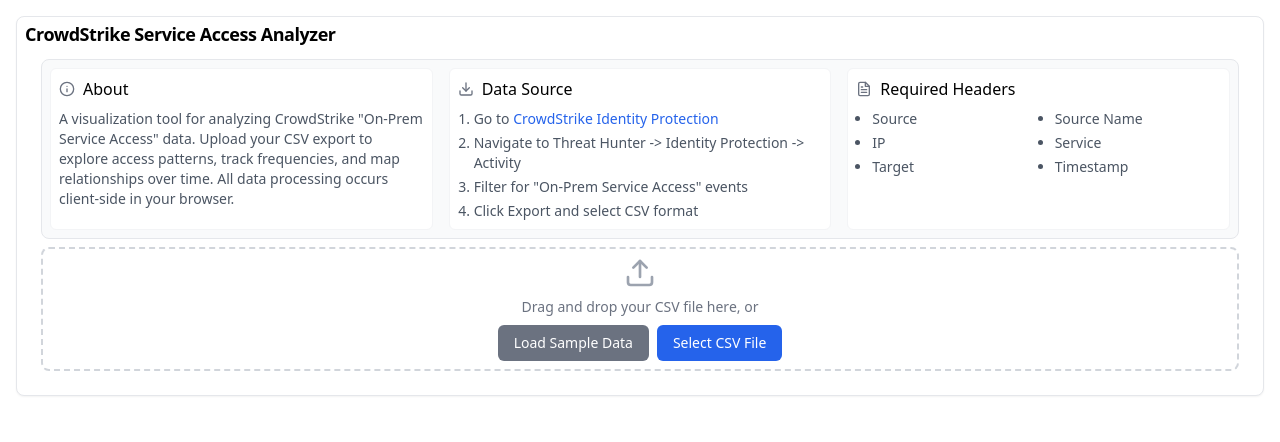
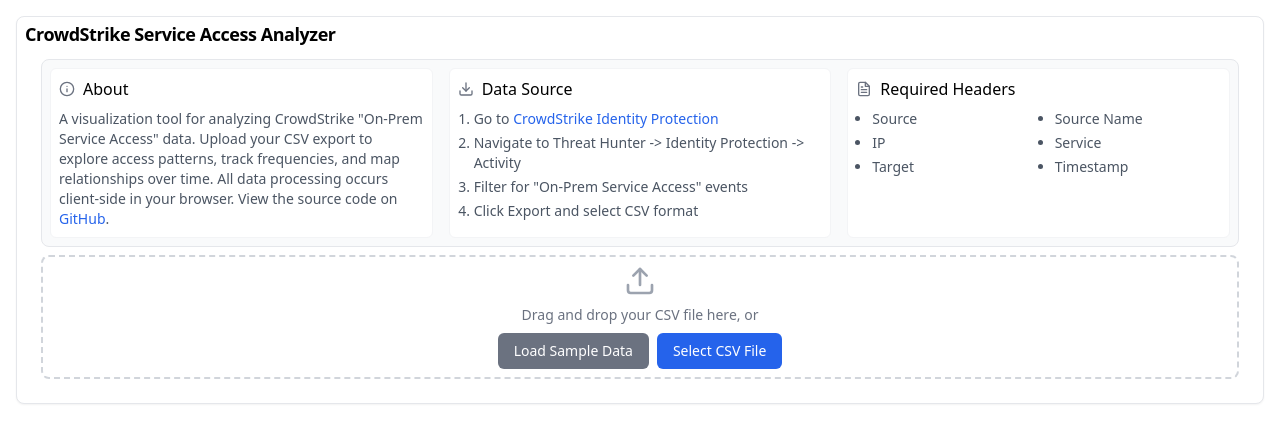
Before and after one commit to o-th/crowdstrike-service-analyzer, a React (Vite) app: page / in a window 1280 px wide. Shown: the top 442 px of the page. Built offline with nearby package versions, Linux system fonts and the light colour scheme.

Commit message:
added readme and github link

```diff
--- a/src/components/CrowdStrikeAnalyzer.tsx
+++ b/src/components/CrowdStrikeAnalyzer.tsx
@@ -446,7 +446,7 @@
                   <h4 className="font-medium">About</h4>
                 </div>
                 <p className="text-sm text-gray-600">
-                A visualization tool for analyzing CrowdStrike "On-Prem Service Access" data. Upload your CSV export to explore access patterns, track frequencies, and map relationships over time. All data processing occurs client-side in your browser.
+                A visualization tool for analyzing CrowdStrike "On-Prem Service Access" data. Upload your CSV export to explore access patterns, track frequencies, and map relationships over time. All data processing occurs client-side in your browser. View the source code on <a href="https://github.com/o-th/crowdstrike-service-analyzer" target="_blank" rel="noopener noreferrer" className="text-blue-600 hover:text-blue-800">GitHub</a>.
                 </p>
               </div>
 
```
Also changed, not shown: 1 other file (tests, documents, lock files or other folders).
